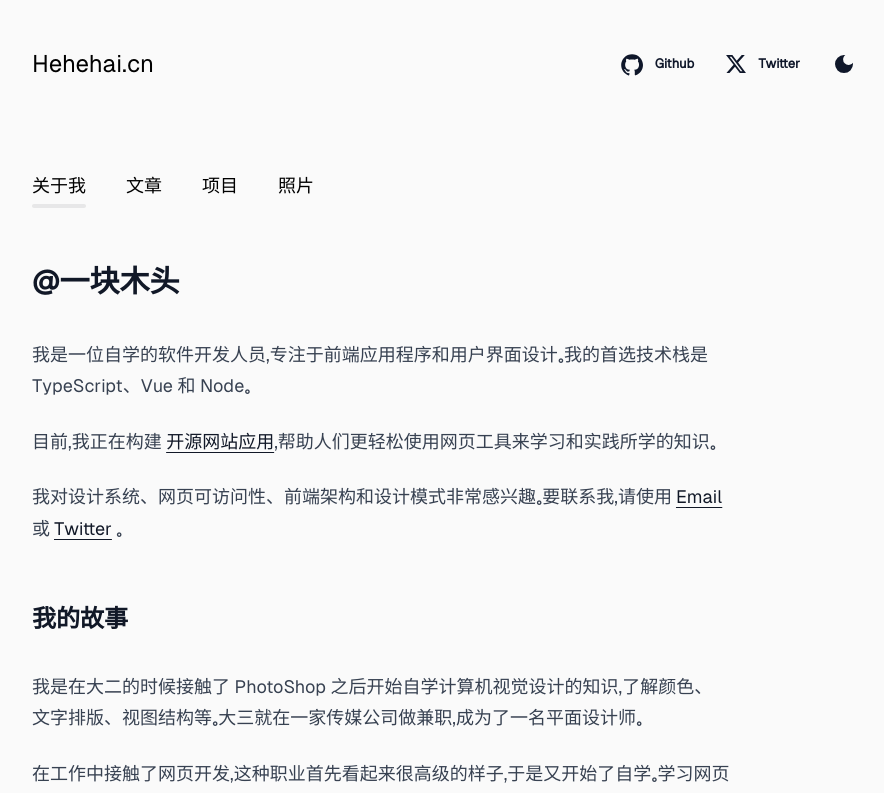
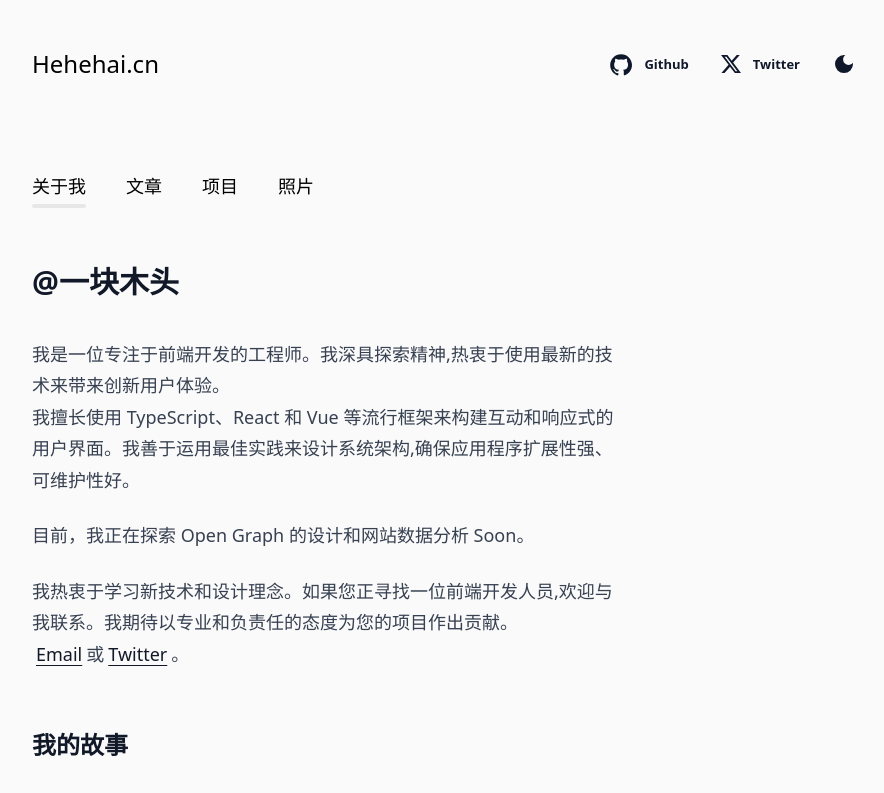
Before and after one commit to hehehai/h-blog, a Next.js app: page /about in a window 1280 px wide. Shown: the top 793 px of the page, without its empty margins (192-1076 px from the left). Built offline with nearby package versions, Linux system fonts and the light colour scheme; a web font is replaced by a local one.

Commit message:
chore: about

```diff
--- a/components/Footer.tsx
+++ b/components/Footer.tsx
@@ -1,5 +1,5 @@
 export default function Footer() {
   const currentYear = new Date().getFullYear();
 
-  return <div className="py-8 mt-20">© {currentYear}, Hehehai</div>;
+  return <div className="py-8 mt-20">© 2019 - {currentYear}, Hehehai</div>;
 }
--- a/components/HomeAboutMe.tsx
+++ b/components/HomeAboutMe.tsx
@@ -6,19 +6,20 @@ export default function HomeAboutMe() {
       <article className="prose dark:prose-invert">
         <h2 className="font-bold">@一块木头</h2>
         <p>
-          我是一位自学的软件开发人员，专注于前端应用程序和用户界面设计。我的首选技术栈是
-          TypeScript、Vue 和 Node。
+          我是一位专注于前端开发的工程师。我深具探索精神,热衷于使用最新的技术来带来创新用户体验。
+          <br />
+          我擅长使用 TypeScript、React 和 Vue
+          等流行框架来构建互动和响应式的用户界面。我善于运用最佳实践来设计系统架构,确保应用程序扩展性强、可维护性好。
         </p>
+        <p>目前，我正在探索 Open Graph 的设计和网站数据分析 Soon。</p>
         <p>
-          目前，我正在构建 <NextLink href="/projects">开源网站应用</NextLink>
-          ，帮助人们更轻松使用网页工具来学习和实践所学的知识。
-        </p>
-        <p>
-          我对设计系统、网页可访问性、前端架构和设计模式非常感兴趣。要联系我，请使用
+          我热衷于学习新技术和设计理念。如果您正寻找一位前端开发人员,欢迎与我联系。我期待以专业和负责任的态度为您的项目作出贡献。
+          <br />
           <a
             href="mailto: riverhohai@gmail.com"
             className="mx-1"
-            target="_blank" rel="noreferrer"
+            target="_blank"
+            rel="noreferrer"
           >
             Email
           </a>
@@ -26,7 +27,8 @@ export default function HomeAboutMe() {
           <a
             href="https://twitter.com/riverhohai"
             className="mx-1"
-            target="_blank" rel="noreferrer"
+            target="_blank"
+            rel="noreferrer"
           >
             Twitter
           </a>
--- a/pages/_document.tsx
+++ b/pages/_document.tsx
@@ -10,7 +10,7 @@ export default function Document() {
       <Head>
         <link rel="icon" href="/favicon.svg" type="image/svg+xml" />
       </Head>
-      <body className="min-h-screen bg-zinc-50 h-full dark:bg-gradient-to-br dark:from-slate-900 dark:to-black dark:text-slate-50">
+      <body className="min-h-screen bg-zinc-50 h-full dark:bg-gradient-to-br dark:from-slate-800 dark:to-slate-900 dark:text-slate-50">
         <Main />
         <NextScript />
       </body>
--- a/pages/about.tsx
+++ b/pages/about.tsx
@@ -1,4 +1,3 @@
-import NextLink from "next/link";
 import Container from "~/components/Container";
 
 export default function About() {
@@ -7,15 +6,15 @@ export default function About() {
       <article className="prose dark:prose-invert">
         <h2 className="font-bold">@一块木头</h2>
         <p>
-          我是一位自学的软件开发人员，专注于前端应用程序和用户界面设计。我的首选技术栈是
-          TypeScript、Vue 和 Node。
+          我是一位专注于前端开发的工程师。我深具探索精神,热衷于使用最新的技术来带来创新用户体验。
+          <br />
+          我擅长使用 TypeScript、React 和 Vue
+          等流行框架来构建互动和响应式的用户界面。我善于运用最佳实践来设计系统架构,确保应用程序扩展性强、可维护性好。
         </p>
+        <p>目前，我正在探索 Open Graph 的设计和网站数据分析 Soon。</p>
         <p>
-          目前，我正在构建 <NextLink href="/projects">开源网站应用</NextLink>
-          ，帮助人们更轻松使用网页工具来学习和实践所学的知识。
-        </p>
-        <p>
-          我对设计系统、网页可访问性、前端架构和设计模式非常感兴趣。要联系我，请使用
+          我热衷于学习新技术和设计理念。如果您正寻找一位前端开发人员,欢迎与我联系。我期待以专业和负责任的态度为您的项目作出贡献。
+          <br />
           <a
             href="mailto: riverhohai@gmail.com"
             className="mx-1"
--- a/styles/globals.css
+++ b/styles/globals.css
@@ -43,6 +43,11 @@ a {
   @apply m-0;
 }
 
+.prose img + img {
+  /* Don't apply styles to next/image */
+  @apply mt-3;
+}
+
 .prose > :first-child {
   /* Override removing top margin, causing layout shift */
   margin-top: 1.25em !important;
--- a/styles/tailwind.css
+++ b/styles/tailwind.css
@@ -26,13 +26,13 @@
   font-display: swap;
 }
 
-@font-face {
+/* @font-face {
   font-family: "GeistSans";
   src: url("/static/fonts/Geist-Regular.woff2") format("woff2");
   font-weight: normal;
   font-style: normal;
   font-display: swap;
-}
+} */
 
 @font-face {
   font-family: "GeistMono";
--- a/tailwind.config.js
+++ b/tailwind.config.js
@@ -12,7 +12,7 @@ module.exports = {
   theme: {
     extend: {
       fontFamily: {
-        sans: ['GeistSans', "MISans", ...defaultTheme.fontFamily.sans],
+        sans: ["MISans", ...defaultTheme.fontFamily.sans],
         mono: ["GeistMono", ...defaultTheme.fontFamily.mono],
       },
       colors: {
@@ -47,7 +47,8 @@ module.exports = {
                   fontSize: fontSize("lg"),
                 },
                 "code": {
-                  fontWeight: '500'
+                  fontWeight: '500',
+                  fontSize: '0.94rem',
                 },
                 "code::before": {
                   content: "none",
```
